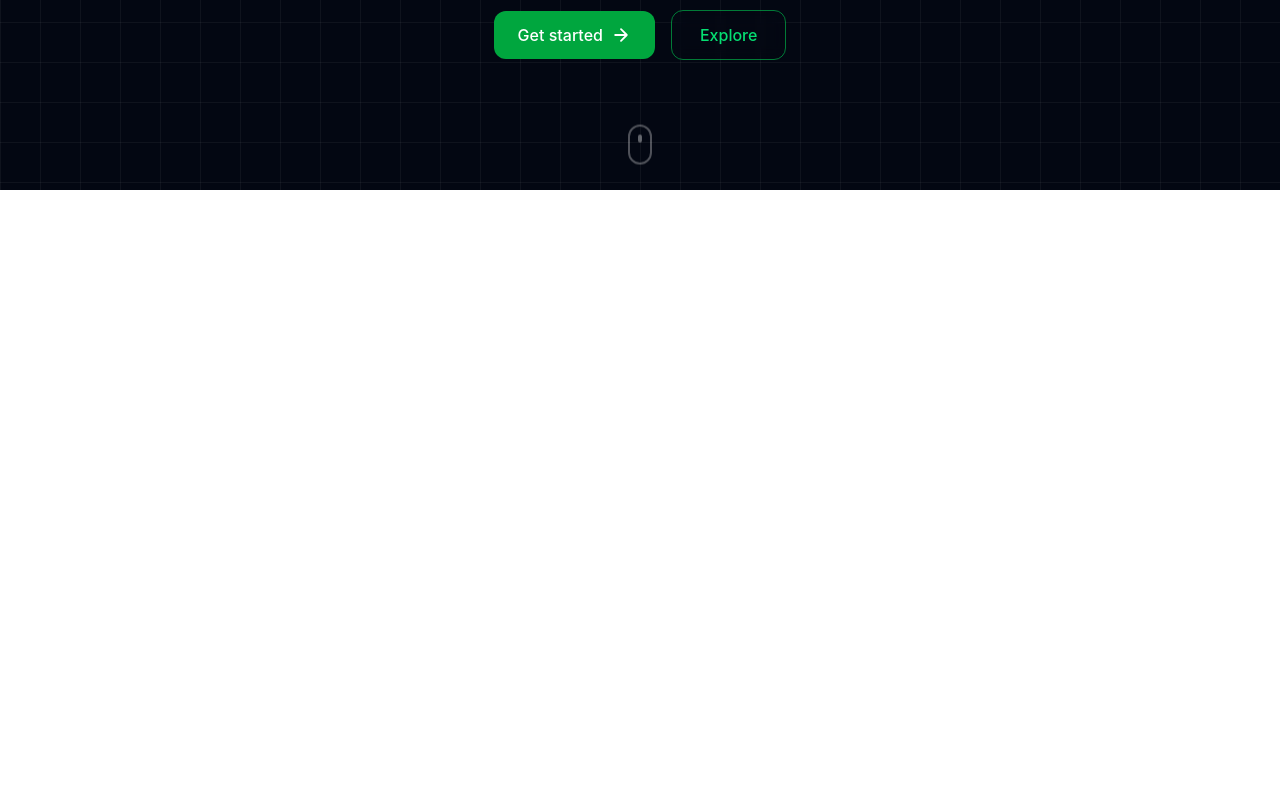
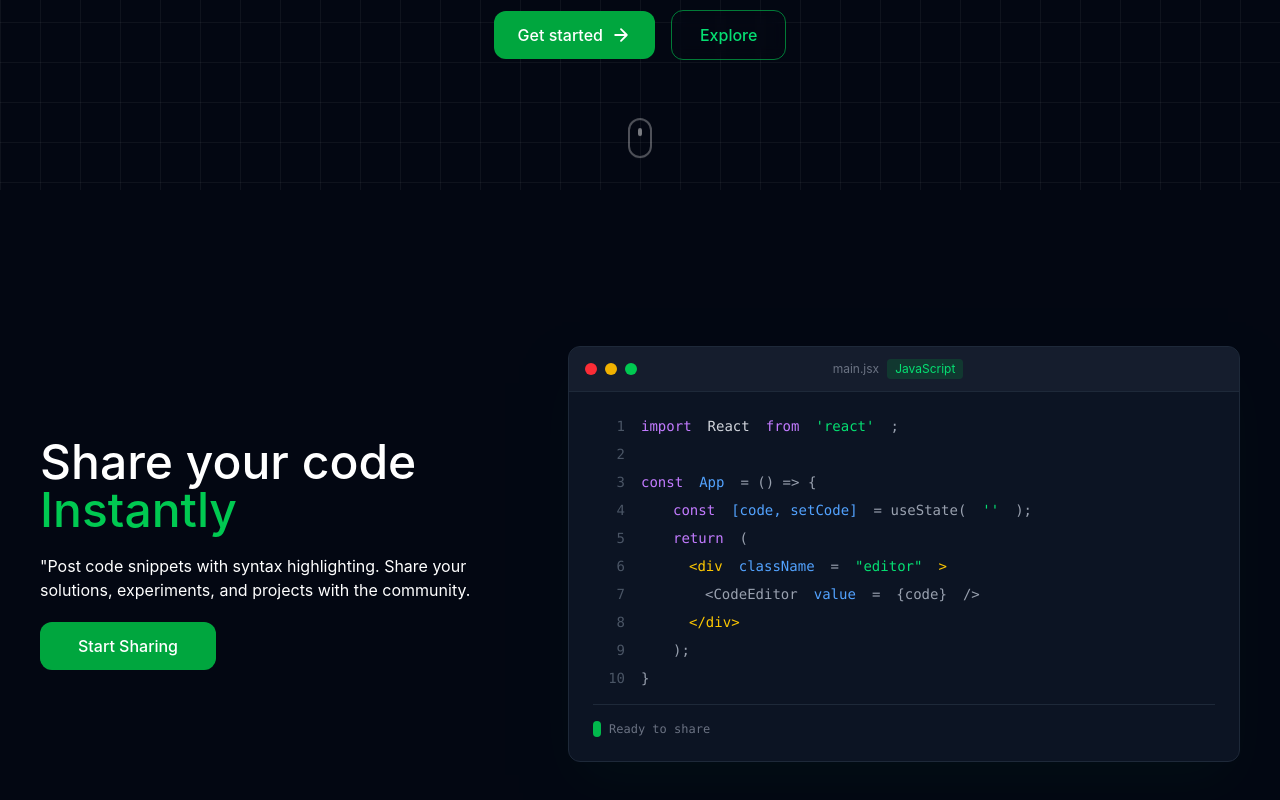
Before and after one commit to OhadRaza01/code-share, a React (Vite) app: page / in a window 1280 px wide. Shown: the part 610-1410 px from the top of the page. Before the commit the page ends 800 px from the top, so only its background shows below. Built offline with nearby package versions, Linux system fonts and the light colour scheme.

Commit message:
create shareCode feature section

```diff
--- a/src/App.jsx
+++ b/src/App.jsx
@@ -1,3 +1,4 @@
+import Features from "./components/Features/Features"
 import Hero from "./components/Hero/Hero"
 import NavBar from "./components/NavBar/NavBar"
 
@@ -11,6 +12,7 @@ function App() {
       <NavBar/>
       <main>
         <Hero />
+        <Features/>
       </main>
     </div>
     </>
--- /dev/null
+++ b/src/components/Features/Features.jsx
@@ -0,0 +1,10 @@
+import React from 'react'
+import ShareCodeFeature from './ShareCodeFeature'
+
+export default function Features() {
+    return (
+        <section>
+                <ShareCodeFeature />
+        </section>
+    )
+}
--- /dev/null
+++ b/src/components/Features/ShareCodeFeature.jsx
@@ -0,0 +1,137 @@
+import React from "react";
+
+export default function ShareCodeFeature() {
+    return (
+        <section>
+            <div className="h-[calc(100vh-72px)] text-white flex flex-col md:flex-row gap-10 justify-center items-center p-5 md:p-10 mt-10 md:mt-0 ">
+
+                    {/* left side text  */}
+                <div className="flex flex-col gap-3 md:gap-5 md:w-xl">
+                    <h1 className="text-3xl md:text-5xl font-medium">Share your code <span className="text-green-500">Instantly</span></h1>
+
+                    <p>
+                        "Post code snippets with syntax highlighting. Share your solutions, experiments, and projects with the community.
+                    </p>
+
+                    <button className="w-44 bg-green-600 hover:bg-green-700 text-white font-medium active:scale-95 transition-all duration-200 rounded-xl px-6 py-3">
+                        Start Sharing
+                    </button>
+                </div>
+
+
+                {/* right side */}
+                <div className="w-full flex-1 md:flex-none md:w-2xl">
+                    <div className="bg-gray-900/80 backdrop-blur-sm rounded-xl border border-gray-800 shadow-2xl shadow-green-600/5 hover:shadow-green-600/10 transition-all duration-300 overflow-hidden">
+                        <div className="flex items-center justify-between px-4 py-3 bg-gray-800/50 border-b border-gray-800">
+                            <div className="flex gap-2">
+                                <div className="w-3 h-3 rounded-full bg-red-500" />
+                                <div className="w-3 h-3 rounded-full bg-yellow-500" />
+                                <div className="w-3 h-3 rounded-full bg-green-500" />
+                            </div>
+                            <div className="flex items-center gap-2">
+                                <span className="text-xs text-gray-500">main.jsx</span>
+                                <span className="text-xs bg-green-600/20 text-green-400 px-2 py-0.5 rounded">JavaScript</span>
+                            </div>
+                            <div className="w-16" />
+                        </div>
+
+                        <div className="p-4 md:p-6 font-mono text-sm">
+                            <div className="space-y-2">
+                                {/* Line 1 */}
+                                <div className="flex gap-4 group">
+                                    <span className="text-gray-600 select-none w-8 text-right">1</span>
+                                    <span className="text-purple-400">import</span>
+                                    <span className="text-gray-300"> React </span>
+                                    <span className="text-purple-400">from</span>
+                                    <span className="text-green-400"> 'react'</span>
+                                    <span className="text-gray-400">;</span>
+                                </div>
+
+                                {/* Line 2 */}
+                                <div className="flex gap-4 group">
+                                    <span className="text-gray-600 select-none w-8 text-right">2</span>
+                                    <span className="text-gray-400"></span>
+                                </div>
+
+                                {/* Line 3 */}
+                                <div className="flex gap-4 group">
+                                    <span className="text-gray-600 select-none w-8 text-right">3</span>
+                                    <span className="text-purple-400">const</span>
+                                    <span className="text-blue-400"> App</span>
+                                    <span className="text-gray-400"> = () =&gt; {"{"}</span>
+                                </div>
+
+                                {/* Line 4 */}
+                                <div className="flex gap-4 group">
+                                    <span className="text-gray-600 select-none w-8 text-right">4</span>
+                                    <span className="text-gray-500 pl-4"></span>
+                                    <span className="text-purple-400">const</span>
+                                    <span className="text-blue-400"> [code, setCode]</span>
+                                    <span className="text-gray-400"> = useState(</span>
+                                    <span className="text-green-400">''</span>
+                                    <span className="text-gray-400">);</span>
+                                </div>
+
+                                {/* Line 5 */}
+                                <div className="flex gap-4 group">
+                                    <span className="text-gray-600 select-none w-8 text-right">5</span>
+                                    <span className="text-gray-500 pl-4"></span>
+                                    <span className="text-purple-400">return</span>
+                                    <span className="text-gray-400"> (</span>
+                                </div>
+
+                                {/* Line 6 */}
+                                <div className="flex gap-4 group">
+                                    <span className="text-gray-600 select-none w-8 text-right">6</span>
+                                    <span className="text-gray-500 pl-8"></span>
+                                    <span className="text-yellow-400">&lt;div</span>
+                                    <span className="text-blue-400"> className</span>
+                                    <span className="text-gray-400">=</span>
+                                    <span className="text-green-400">"editor"</span>
+                                    <span className="text-yellow-400">&gt;</span>
+                                </div>
+
+                                {/* Line 7 */}
+                                <div className="flex gap-4 group">
+                                    <span className="text-gray-600 select-none w-8 text-right">7</span>
+                                    <span className="text-gray-500 pl-12"></span>
+                                    <span className="text-gray-400">{'<'}CodeEditor</span>
+                                    <span className="text-blue-400"> value</span>
+                                    <span className="text-gray-400">=</span>
+                                    <span className="text-gray-400">{'{code}'}</span>
+                                    <span className="text-gray-400"> /{'>'}</span>
+                                </div>
+
+                                {/* Line 8 */}
+                                <div className="flex gap-4 group">
+                                    <span className="text-gray-600 select-none w-8 text-right">8</span>
+                                    <span className="text-gray-500 pl-8"></span>
+                                    <span className="text-yellow-400">&lt;/div&gt;</span>
+                                </div>
+
+                                {/* Line 9 */}
+                                <div className="flex gap-4 group">
+                                    <span className="text-gray-600 select-none w-8 text-right">9</span>
+                                    <span className="text-gray-500 pl-4"></span>
+                                    <span className="text-gray-400">);</span>
+                                </div>
+
+                                {/* Line 10 */}
+                                <div className="flex gap-4 group">
+                                    <span className="text-gray-600 select-none w-8 text-right">10</span>
+                                    <span className="text-gray-400">{"}"}</span>
+                                </div>
+                            </div>
+
+                            {/* Blinking cursor effect */}
+                            <div className="flex items-center gap-2 mt-4 pt-4 border-t border-gray-800">
+                                <div className="w-2 h-4 bg-green-500 animate-pulse rounded-sm" />
+                                <span className="text-gray-500 text-xs">Ready to share</span>
+                            </div>
+                        </div>
+                    </div>
+                </div>
+            </div>
+        </section>
+    );
+}
```
